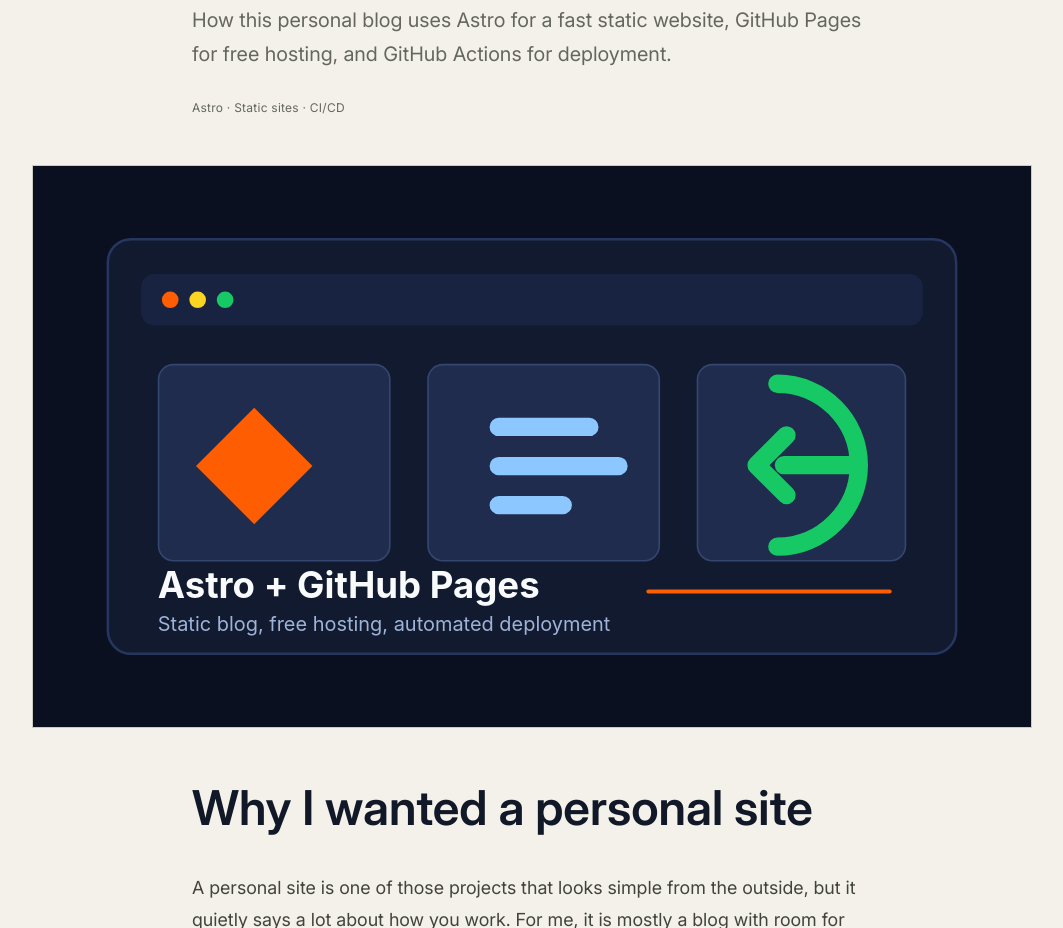
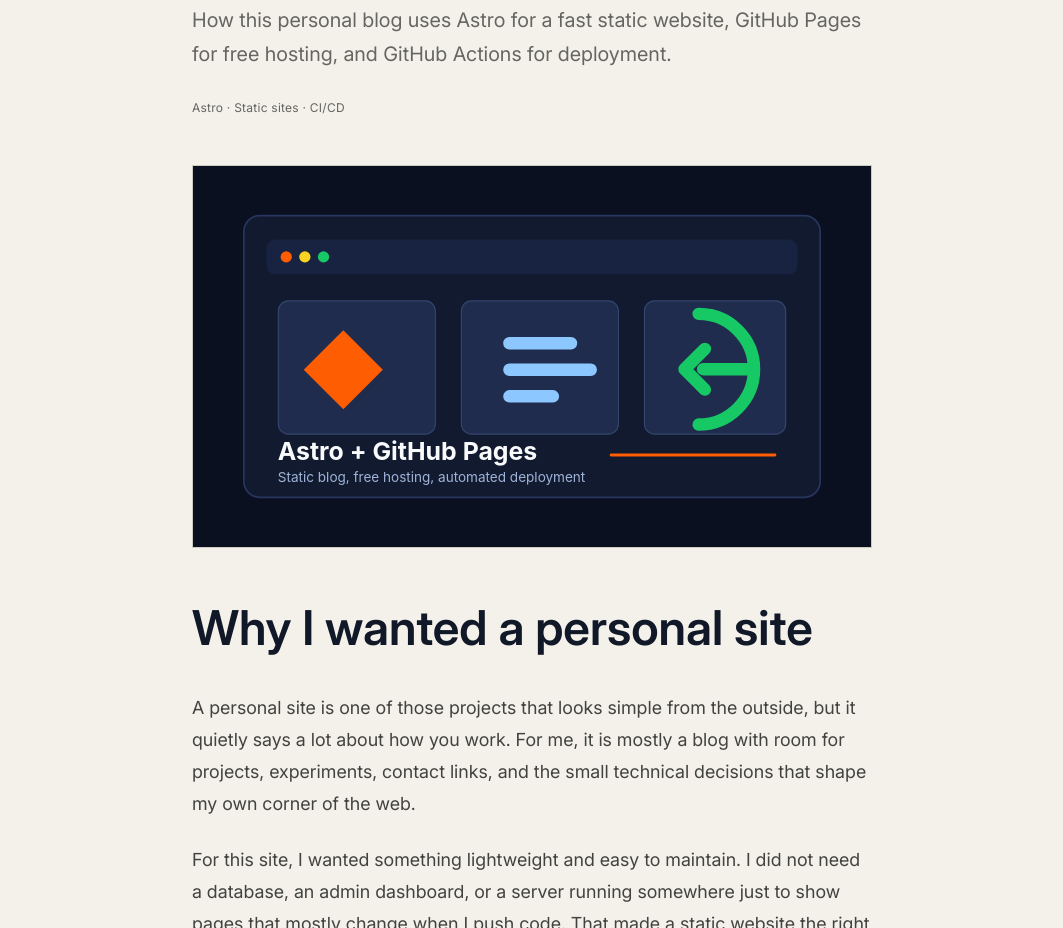
Before and after one commit to ikranjec99/ikranjec99.github.io, an Astro site: page /blog/blog-github-pages in a window 1280 px wide. Shown: the part 450-1378 px from the top of the page, without its empty margins (108-1171 px from the left). Built offline with nearby package versions, Linux system fonts and the light colour scheme; Astro itself is replaced by a stand-in of ours; some packages are replaced by stand-ins of ours.

Commit message:
Align article covers with reading column

```diff
--- a/src/pages/blog/[slug].astro
+++ b/src/pages/blog/[slug].astro
@@ -39,7 +39,7 @@ const { Content, remarkPluginFrontmatter } = await render(entry);
       }
     </header>
 
-    <div class="page-shell mt-12">
+    <div class="article-shell mt-12">
       <Image
         src={entry.data.image.url}
         alt={entry.data.image.alt}
```
